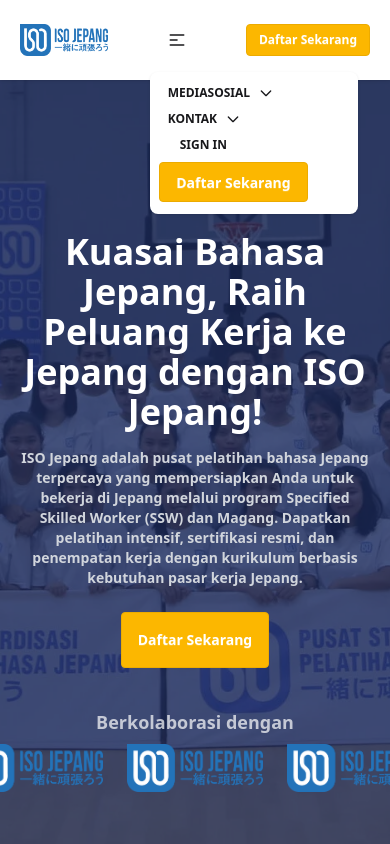
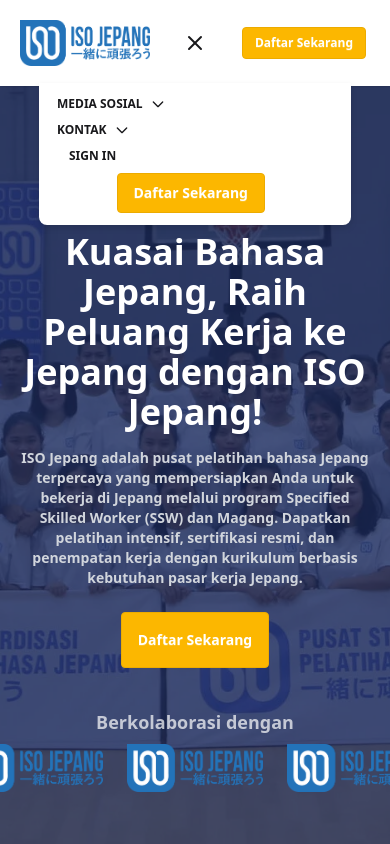
Before and after one commit to aditlfp/lpk-project, a React (Vite) app: page / in a window 390 px wide. Both pictures are taken after a click on the element 176 px from the left and 40 px from the top of the page. Shown: the top 844 px of the page. Built offline with nearby package versions, Linux system fonts and the light colour scheme.

Commit message:
feat: enhance Navbar component with mobile navigation and layout improvements

```diff
--- a/src/components/Navbar.jsx
+++ b/src/components/Navbar.jsx
@@ -1,49 +1,47 @@
+import { useState } from "react";
 import logo from "../assets/logo.png";
+import { LuX } from "react-icons/lu";
+import { RiMenu5Fill } from "react-icons/ri";
 
 function Navbar() {
+  const [mobileNav, setMobileNav] = useState(false);
+
   return (
     <div className="navbar bg-base-100 shadow-sm fixed mb-10 z-50 top-0 left-0">
-      <div className="flex justify-center w-screen">
-        <div className="flex justify-between items-center gap-x-10 p-3 sm:p-3">
-          <>
+      <div className="flex justify-center items-center w-screen">
+        <div className="grid grid-cols-5 justify-between items-center gap-x-4 md:gap-x-10 p-3 sm:p-3">
+          <div className="col-span-2">
             <img
               src={logo}
               alt=""
-              srcset=""
-              className="w-[25%] h-[80%] sm:w-[75%]"
+              srcSet=""
+              className="w-[100%] h-auto sm:w-[75%]"
             />
-          </>
+          </div>
 
           {/* Nav Mobile */}
-          <div className="dropdown">
+          <div
+            onClick={() => setMobileNav(!mobileNav)}
+            className="dropdown col-span-1 flex justify-center"
+          >
             <div tabIndex={0} role="button" className="btn btn-ghost lg:hidden">
-              <svg
-                xmlns="http://www.w3.org/2000/svg"
-                className="h-5 w-5"
-                fill="none"
-                viewBox="0 0 24 24"
-                stroke="currentColor"
-              >
-                {" "}
-                <path
-                  strokeLinecap="round"
-                  strokeLinejoin="round"
-                  strokeWidth="2"
-                  d="M4 6h16M4 12h8m-8 6h16"
-                />{" "}
-              </svg>
+              {mobileNav ? (
+                <LuX className="w-6 h-6" />
+              ) : (
+                <RiMenu5Fill className="w-6 h-6" />
+              )}
             </div>
             <ul
               tabIndex={0}
-              className="menu menu-sm dropdown-content bg-base-100 rounded-box z-1 mt-3 w-52 p-2 shadow"
+              className="menu menu-sm dropdown-content bg-base-100 rounded-box rounded-t-none z-0 mt-[45pt] sm:mt-[22.5pt] w-[80vw] p-2 drop-shadow-md"
             >
               <li>
-                <div class="dropdown dropdown-hover uppercase font-bold w-full">
+                <div className="dropdown dropdown-hover uppercase font-bold w-full">
                   <label
                     tabIndex="0"
                     className="bg-transparent hover:text-amber-500 group flex items-center gap-2"
                   >
-                    MediaSosial
+                    Media Sosial
                     <svg
                       className="w-4 h-4 transition-transform duration-300 group-hover:rotate-180"
                       fill="none"
@@ -130,16 +128,16 @@
                     Sign In
                   </label>
                 </div>
-                <div className="navbar-end ml-16">
-                  <a className="btn btn-warning text-white font-bold transition-transform duration-300 hover:-translate-y-4 hover:bg-blue-600 hover:border-0 shadow-none">
+                <div className="navbar-end mx-auto">
+                  <a className="btn btn-warning text-white font-bold transition-transform duration-300 hover:scale-105 hover:bg-blue-600 hover:border-0 shadow-none">
                     Daftar Sekarang
                   </a>
                 </div>
               </li>
             </ul>
           </div>
-          <div className="lg:hidden">
-            <a className="btn btn-sm btn-warning text-white font-bold transition-transform duration-300 hover:-translate-y-4 hover:bg-blue-600 hover:border-0 shadow-none">
+          <div className="lg:hidden col-span-2 flex justify-end mr-1">
+            <a className="btn btn-sm btn-warning text-xs whitespace-nowrap text-white font-bold transition-transform duration-300 hover:scale-105 hover:bg-blue-600 hover:border-0 shadow-none">
               Daftar Sekarang
             </a>
           </div>
@@ -148,7 +146,7 @@
 
         {/* Nav Pc */}
         <div className="navbar-center hidden lg:flex gap-x-9">
-          <div class="dropdown dropdown-hover uppercase font-bold w-full">
+          <div className="dropdown dropdown-hover uppercase font-bold w-full">
             <label
               tabIndex="0"
               className="bg-transparent hover:text-amber-500 group flex items-center gap-2"
@@ -228,8 +226,8 @@
               Sign In
             </label>
           </div>
-          <div className="navbar-end ml-16">
-            <a className="btn btn-warning text-white font-bold transition-transform duration-300 hover:-translate-y-4 hover:bg-blue-600 hover:border-0 shadow-none">
+          <div className="navbar-end ml-14 mr-4">
+            <a className="btn btn-warning text-white font-bold transition-transform duration-300 hover:scale-110 hover:bg-blue-600 hover:border-0 shadow-none">
               Daftar Sekarang
             </a>
           </div>
```
